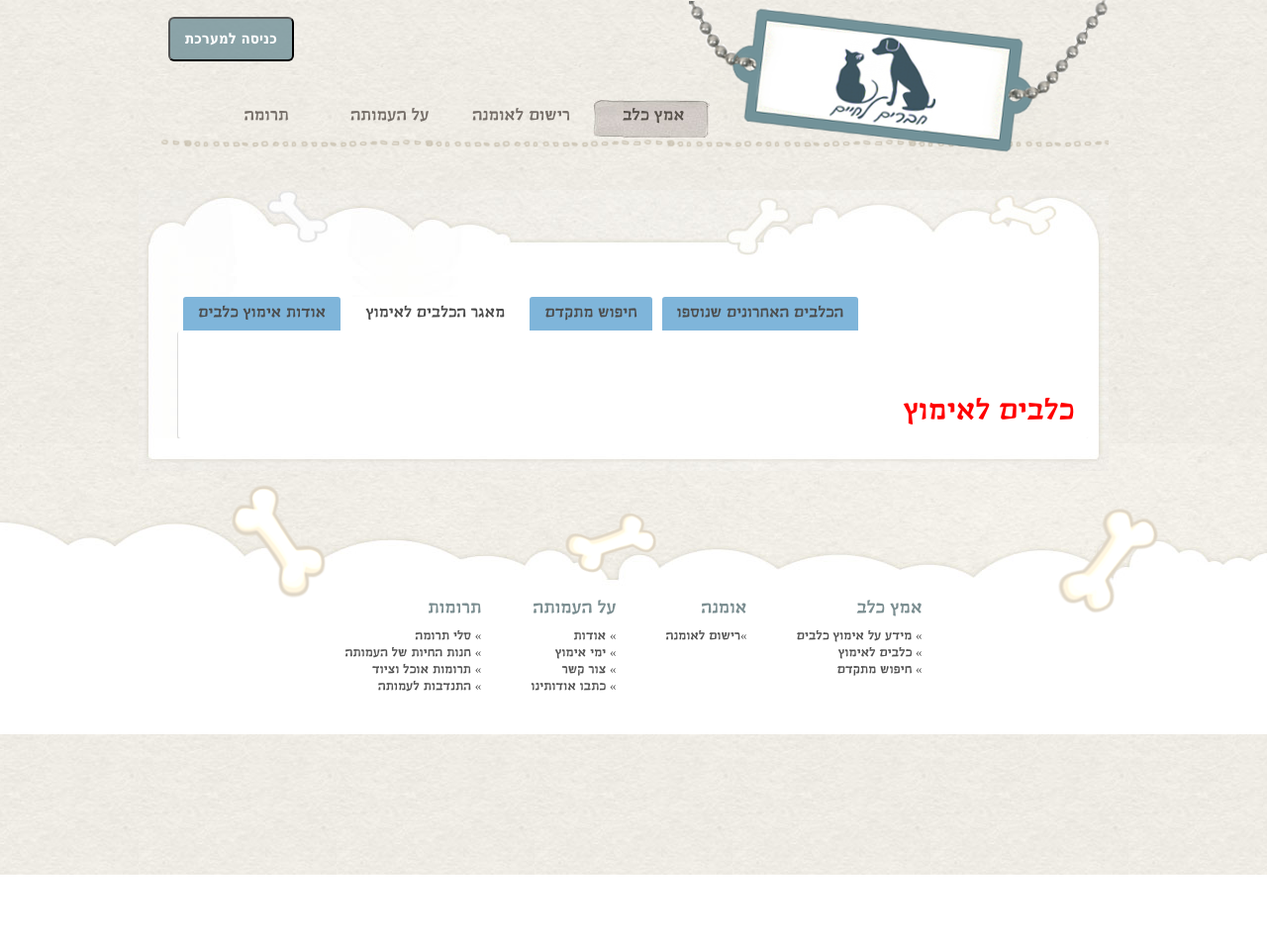
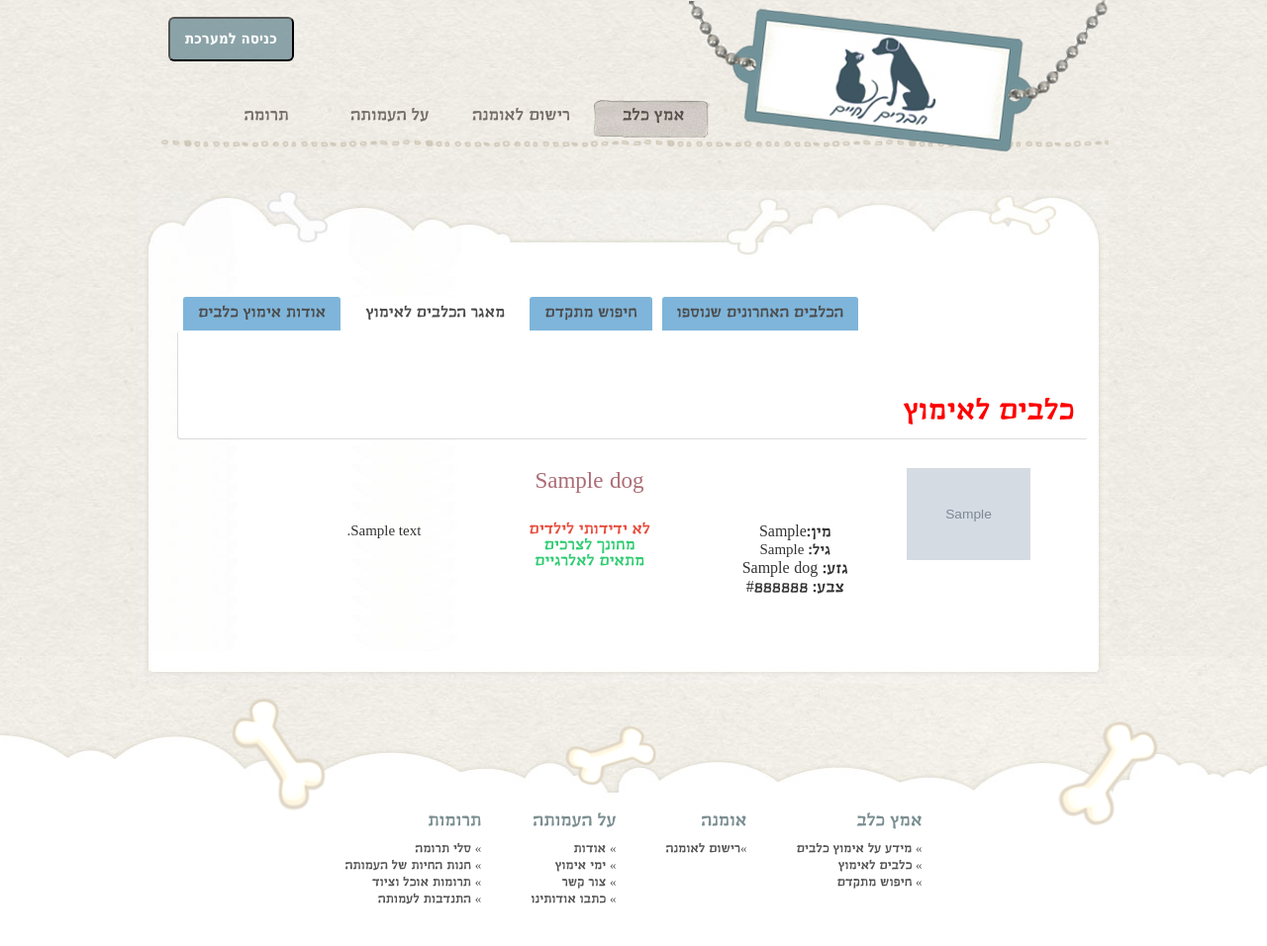
Before and after one commit to ofirnn/friends_forlife, a Django app: page /friends_forlife/dogs_4_adoption in a window 1280 px wide, after a click on "מאגר הכלבים לאימוץ". Shown: the top 956 px of the page at 99% size. Before the commit the page ends 884 px from the top, so only its background shows below. Run offline with Django 3.2, Linux system fonts and the light colour scheme; tables that the repository leaves empty hold one stand-in row (values such as "Sample post"); grey boxes marked "Sample" are stand-in pictures; parts of the project's set-up code (start-up, migrations or seed data) failed here and were passed over; some libraries are stand-ins or nearby versions.

Commit message:
Fixed dogs_4_adoption dogs_list..

```diff
--- a/friends_forlife/app/templates/app/dogs_4_adoption.html
+++ b/friends_forlife/app/templates/app/dogs_4_adoption.html
@@ -94,7 +94,7 @@
 							        <div id="tab2" class="tab">
 										<h1>כלבים לאימוץ</h1>
                                         {% for dog in dogs_list %}
-                                            <div id="dog_div" > <!-- here come's dog's pic-->
+                                            <div id="dog_div" >
                                             <img src={{ dog.picture.url }} class="picture">
                                                 <div class="dogsDetails">
                                                  <p class="name">{{ dog.name }}</p>
@@ -117,7 +117,6 @@
                                                         {% else %}
                                                            <p style="color:#e74c3c;"> לא מחונך לצרכים</p>
                                                         {% endif %}
-
                                                         {%  if dog.is_hypoallergenic %}
                                                             <p style="color:#2ecc71;">מתאים לאלרגיים </p>
                                                         {% else %}
@@ -130,8 +129,6 @@
                                                 </div>
                                             </div>
                                         {%  endfor %}
-
-
 							        </div>
 
 							        <div id="tab3" class="tab">
--- a/friends_forlife/app/views.py
+++ b/friends_forlife/app/views.py
@@ -27,7 +27,8 @@ def doghouse_index(request):
 
 
 def dogs_4_adoption(request):
-    context = RequestContext(request, {'dog': 'dog'})
+    dogs_list = Dog.objects.order_by('-last_updated')
+    context = RequestContext(request, {'dogs_list': dogs_list})
     return render(request, 'app/dogs_4_adoption.html', context)
 
 #
```
